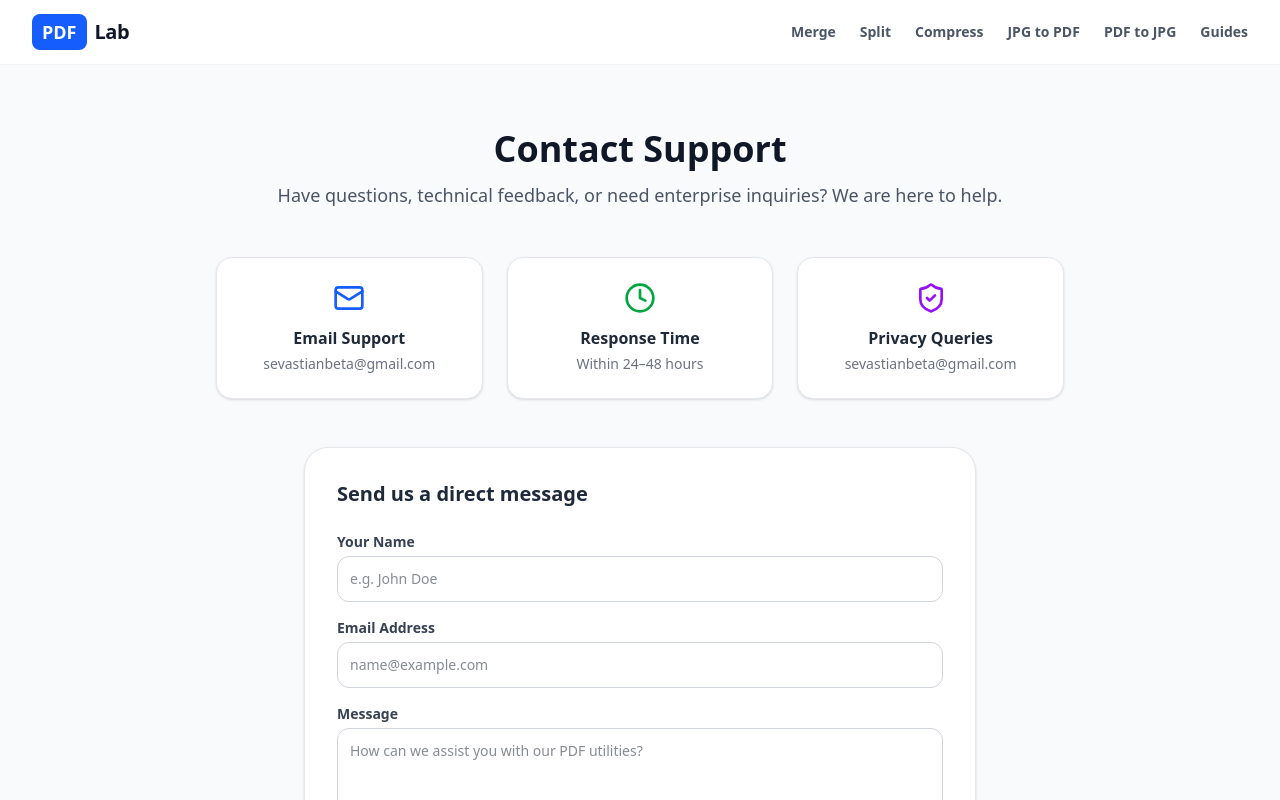
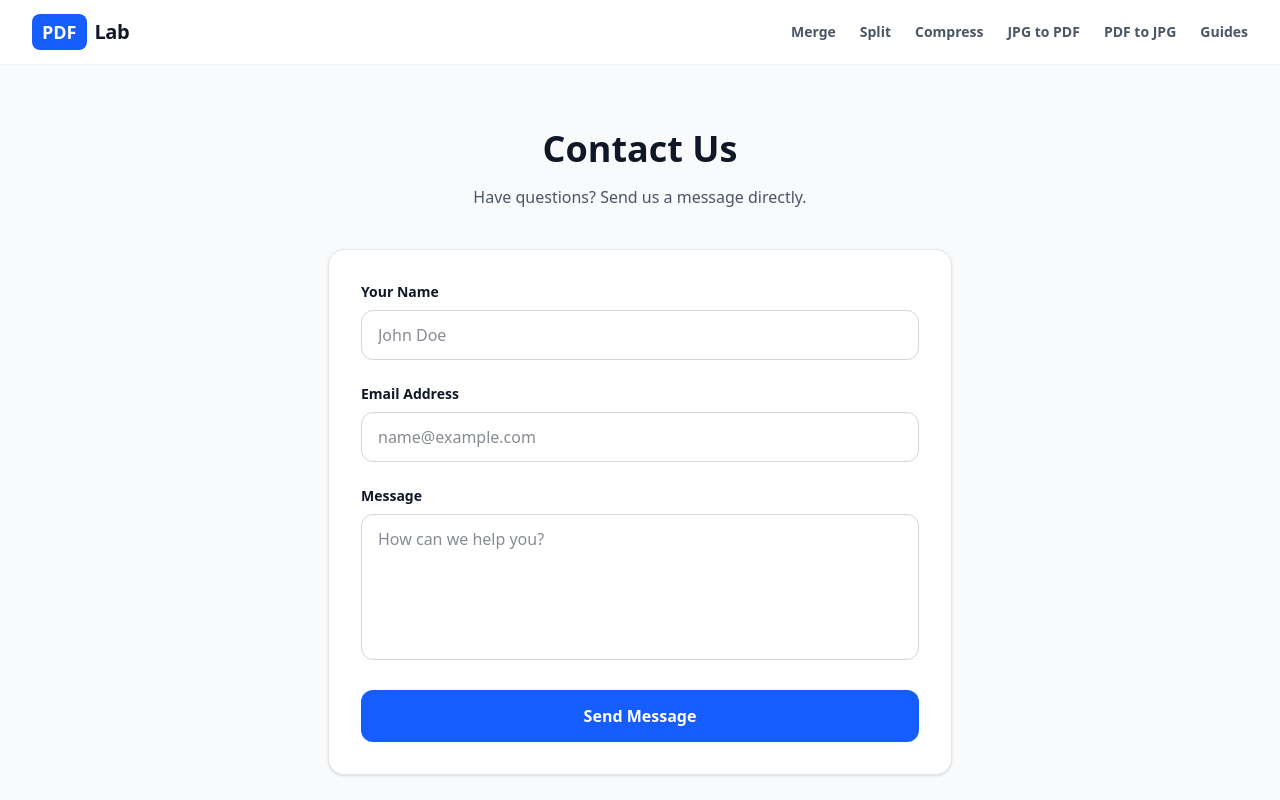
Before and after one commit to yousseflamteri-wq/pdfsite, a Next.js app: page /contact in a window 1280 px wide. Shown: the top 800 px of the page. Built offline with nearby package versions, Linux system fonts and the light colour scheme; no server answers.

Commit message:
Add Web3Forms access key

```diff
--- a/src/app/contact/page.js
+++ b/src/app/contact/page.js
@@ -1,80 +1,67 @@
-import { Mail, Clock, ShieldCheck } from 'lucide-react';
-import { siteUrl } from '../../lib/siteConfig';
+import { siteName } from '../../lib/siteConfig';
 
 export const metadata = {
-  title: 'Contact Us – PDF Lab Support',
-  description: 'Get in touch with the PDF Lab engineering and support team.',
-  alternates: {
-    canonical: `${siteUrl}/contact`,
-  },
+  title: `Contact Us | ${siteName}`,
+  description: 'Get in touch with us for any questions or support.',
 };
 
 export default function ContactPage() {
   return (
-    <main className="max-w-4xl mx-auto py-16 px-4 sm:px-6">
-      <div className="text-center mb-12">
-        <h1 className="text-4xl font-extrabold text-gray-900 mb-3">Contact Support</h1>
-        <p className="text-lg text-gray-600">
-          Have questions, technical feedback, or need enterprise inquiries? We are here to help.
-        </p>
+    <div className="max-w-2xl mx-auto py-16 px-4 sm:px-6">
+      <div className="text-center mb-10">
+        <h1 className="text-3xl sm:text-4xl font-black text-gray-900 mb-4">Contact Us</h1>
+        <p className="text-gray-600">Have questions? Send us a message directly.</p>
       </div>
 
-      <div className="grid grid-cols-1 md:grid-cols-3 gap-6 mb-12">
-        <div className="bg-white p-6 rounded-2xl border border-gray-200 text-center shadow-sm">
-          <Mail className="w-8 h-8 text-blue-600 mx-auto mb-3" />
-          <h3 className="font-bold text-gray-800 mb-1">Email Support</h3>
-          <p className="text-sm text-gray-500">sevastianbeta@gmail.com</p>
-        </div>
-        <div className="bg-white p-6 rounded-2xl border border-gray-200 text-center shadow-sm">
-          <Clock className="w-8 h-8 text-green-600 mx-auto mb-3" />
-          <h3 className="font-bold text-gray-800 mb-1">Response Time</h3>
-          <p className="text-sm text-gray-500">Within 24–48 hours</p>
-        </div>
-        <div className="bg-white p-6 rounded-2xl border border-gray-200 text-center shadow-sm">
-          <ShieldCheck className="w-8 h-8 text-purple-600 mx-auto mb-3" />
-          <h3 className="font-bold text-gray-800 mb-1">Privacy Queries</h3>
-          <p className="text-sm text-gray-500">sevastianbeta@gmail.com</p>
-        </div>
-      </div>
+      <div className="bg-white p-8 rounded-2xl border border-gray-200 shadow-sm">
+        <form action="https://api.web3forms.com/submit" method="POST" className="space-y-6">
 
-      <div className="bg-white p-8 rounded-3xl border border-gray-200 shadow-sm max-w-2xl mx-auto">
-        <h2 className="text-xl font-bold text-gray-800 mb-6">Send us a direct message</h2>
-        <form className="space-y-4">
+          {/* الساروت ديال Web3Forms اللي خديتي دابا */}
+          <input type="hidden" name="access_key" value="23941e46-2f7c-4cbe-9a7c-3d4963b8a144" />
+
+          <input type="hidden" name="redirect" value="https://onlinepdflab.app" />
+
           <div>
-            <label className="block text-sm font-semibold text-gray-700 mb-1">Your Name</label>
+            <label className="block text-sm font-semibold text-gray-900 mb-2">Your Name</label>
             <input
               type="text"
+              name="name"
               required
-              className="w-full border border-gray-300 rounded-xl p-3 text-sm focus:outline-blue-500"
-              placeholder="e.g. John Doe"
+              className="w-full px-4 py-3 rounded-xl border border-gray-300 focus:ring-2 focus:ring-blue-500 outline-none transition-all"
+              placeholder="John Doe"
             />
           </div>
+
           <div>
-            <label className="block text-sm font-semibold text-gray-700 mb-1">Email Address</label>
+            <label className="block text-sm font-semibold text-gray-900 mb-2">Email Address</label>
             <input
               type="email"
+              name="email"
               required
-              className="w-full border border-gray-300 rounded-xl p-3 text-sm focus:outline-blue-500"
+              className="w-full px-4 py-3 rounded-xl border border-gray-300 focus:ring-2 focus:ring-blue-500 outline-none transition-all"
               placeholder="name@example.com"
             />
           </div>
+
           <div>
-            <label className="block text-sm font-semibold text-gray-700 mb-1">Message</label>
+            <label className="block text-sm font-semibold text-gray-900 mb-2">Message</label>
             <textarea
-              rows="4"
+              name="message"
               required
-              className="w-full border border-gray-300 rounded-xl p-3 text-sm focus:outline-blue-500"
-              placeholder="How can we assist you with our PDF utilities?"
+              rows="5"
+              className="w-full px-4 py-3 rounded-xl border border-gray-300 focus:ring-2 focus:ring-blue-500 outline-none transition-all resize-none"
+              placeholder="How can we help you?"
             ></textarea>
           </div>
+
           <button
-            type="button"
-            className="w-full py-3.5 bg-blue-600 hover:bg-blue-700 text-white font-bold rounded-xl transition-colors shadow-sm"
+            type="submit"
+            className="w-full bg-blue-600 hover:bg-blue-700 text-white font-bold py-3.5 rounded-xl transition-colors"
           >
             Send Message
           </button>
         </form>
       </div>
-    </main>
+    </div>
   );
 }
```
